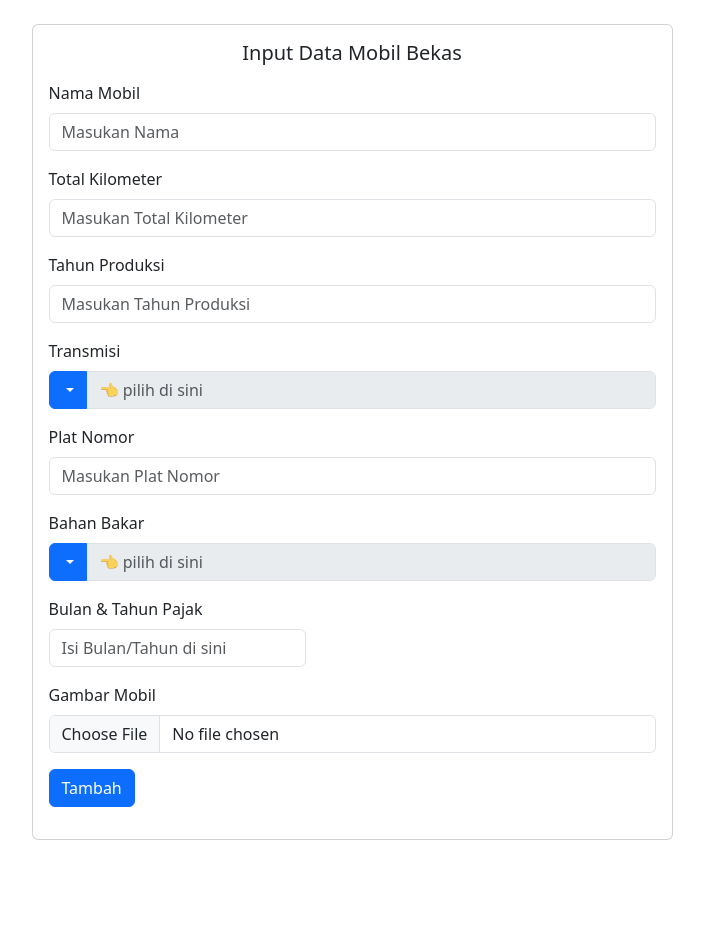
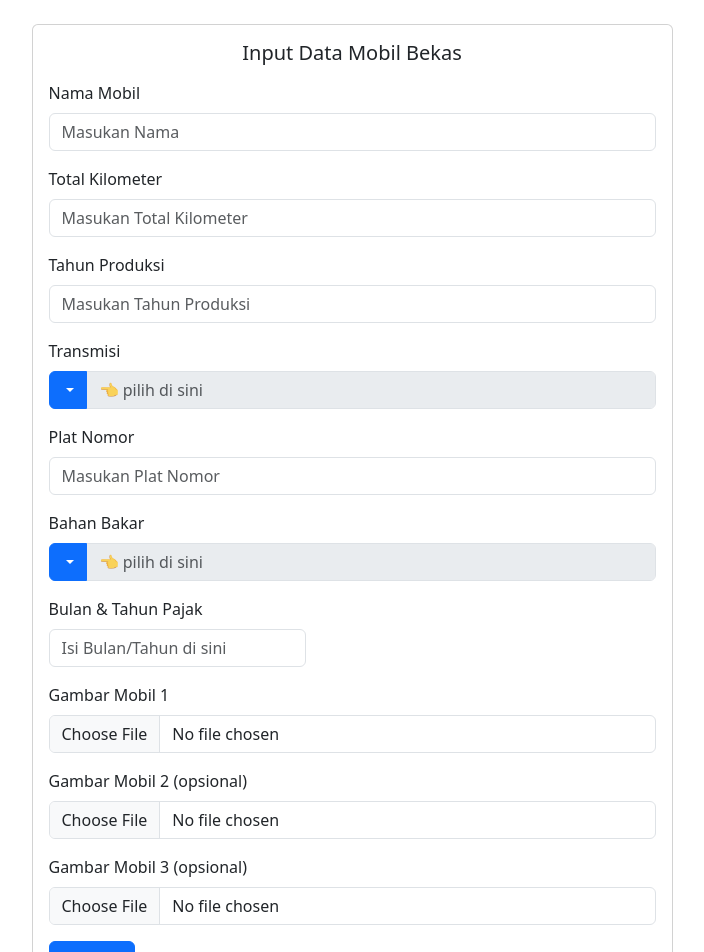
Before and after one commit to yosepb/Tugas-Akhir-Web-Mobkas, a React (Vite) app: page /inputcar in a window 1280 px wide. Shown: the top 952 px of the page, without its empty margins (288-992 px from the left). Before the commit the page ends 840 px from the top, so only its background shows below. Built offline with nearby package versions, Linux system fonts and the light colour scheme.

Commit message:
Modifikasi #2 pada PageInputCar.jsx

```diff
--- a/src/pages/PageInputCar.jsx
+++ b/src/pages/PageInputCar.jsx
@@ -21,8 +21,12 @@ registerLocale("id", id);
 setDefaultLocale("id");
 
 const PageInputCar = () => {
-  const [selectedImage, setSelectedImage] = useState(null);
-  const [processedImage, setProcessedImage] = useState(null);
+  const [selectedImage1, setSelectedImage1] = useState(null);
+  const [selectedImage2, setSelectedImage2] = useState(null);
+  const [selectedImage3, setSelectedImage3] = useState(null);
+  const [processedImage1, setProcessedImage1] = useState(null);
+  const [processedImage2, setProcessedImage2] = useState(null);
+  const [processedImage3, setProcessedImage3] = useState(null);
 
   const [selectedItemTransmision, setSelectedItemTransmision] = useState("");
   const [selectedItemFuel, setSelectedItemFuel] = useState("");
@@ -39,8 +43,21 @@ const PageInputCar = () => {
     setSelectedItemFuel(item);
   };
 
-  const handleImageChange = (event) => {
-    setSelectedImage(event.target.files[0]);
+  const handleImageChange = (event, imageNumber) => {
+    const selectedImage = event.target.files[0];
+    switch (imageNumber) {
+      case 1:
+        setSelectedImage1(selectedImage);
+        break;
+      case 2:
+        setSelectedImage2(selectedImage);
+        break;
+      case 3:
+        setSelectedImage3(selectedImage);
+        break;
+      default:
+        break;
+    }
   };
 
   const handleDateChange = (date) => {
@@ -61,6 +78,8 @@ const PageInputCar = () => {
       if (result.isConfirmed) {
         // Handle form submission
         Swal.fire("Ditambahkan!", "Data telah ditambahkan.", "success");
+
+        const processImage = (selectedImage, setProcessedImage) => {
           const reader = new FileReader();
           reader.onload = function (event) {
             const img = new Image();
@@ -68,7 +87,6 @@ const PageInputCar = () => {
               const canvas = document.createElement("canvas");
               const maxSize = Math.max(img.width, img.height);
               const targetSize = 1500; // Ukuran target yang diinginkan
-            const displaySize = 300; // Ukuran tampilan yang diinginkan
 
               const scale = targetSize / maxSize;
               const scaledWidth = img.width * scale;
@@ -98,6 +116,17 @@ const PageInputCar = () => {
           };
 
           reader.readAsDataURL(selectedImage);
+        };
+
+        if (selectedImage1) {
+          processImage(selectedImage1, setProcessedImage1);
+        }
+        if (selectedImage2) {
+          processImage(selectedImage2, setProcessedImage2);
+        }
+        if (selectedImage3) {
+          processImage(selectedImage3, setProcessedImage3);
+        }
       }
     });
   };
@@ -214,12 +243,28 @@ const PageInputCar = () => {
                   />
                 </Form.Group>
 
-                <Form.Group controlId="imageUpload" className="mb-3">
-                  <Form.Label>Gambar Mobil</Form.Label>
+                <Form.Group controlId="imageUpload1" className="mb-3">
+                  <Form.Label>Gambar Mobil 1</Form.Label>
                   <Form.Control
                     required
                     type="file"
-                    onChange={handleImageChange}
+                    onChange={(event) => handleImageChange(event, 1)}
+                  />
+                </Form.Group>
+
+                <Form.Group controlId="imageUpload2" className="mb-3">
+                  <Form.Label>Gambar Mobil 2 (opsional)</Form.Label>
+                  <Form.Control
+                    type="file"
+                    onChange={(event) => handleImageChange(event, 2)}
+                  />
+                </Form.Group>
+
+                <Form.Group controlId="imageUpload3" className="mb-3">
+                  <Form.Label>Gambar Mobil 3 (opsional)</Form.Label>
+                  <Form.Control
+                    type="file"
+                    onChange={(event) => handleImageChange(event, 3)}
                   />
                 </Form.Group>
 
@@ -227,12 +272,35 @@ const PageInputCar = () => {
                   <Button type="submit">Tambah</Button>
                 </div>
 
-                {processedImage && (
+                {/* Display processed images */}
+                {processedImage1 && (
+                  <div>
                     <img
-                    src={processedImage}
-                    alt="Processed Image"
+                      src={processedImage1}
+                      alt="Processed Image 1"
                       style={{ maxWidth: 300 }}
                     />
+                  </div>
+                )}
+
+                {processedImage2 && (
+                  <div>
+                    <img
+                      src={processedImage2}
+                      alt="Processed Image 2"
+                      style={{ maxWidth: 300 }}
+                    />
+                  </div>
+                )}
+
+                {processedImage3 && (
+                  <div>
+                    <img
+                      src={processedImage3}
+                      alt="Processed Image 3"
+                      style={{ maxWidth: 300 }}
+                    />
+                  </div>
                 )}
               </Form>
             </Card.Body>
```
Lines whose indentation alone changed are shown as unchanged.
